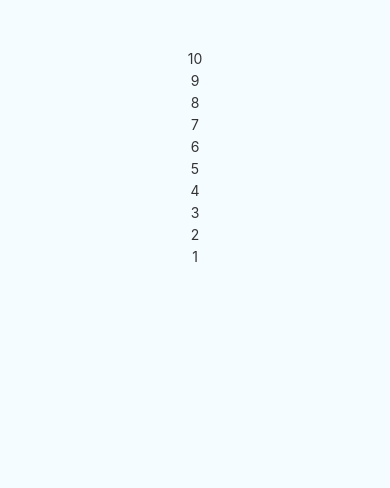
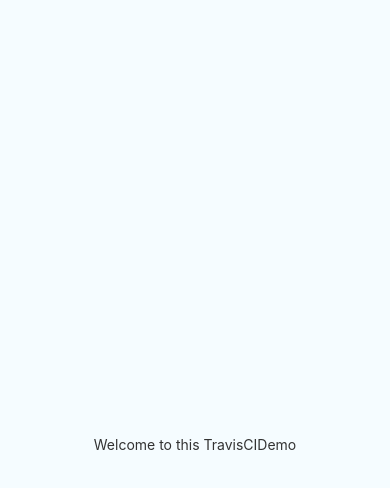
Before and after one commit to guillaime/RN-TravisCIDemo, a React Native app: screen / in a window 390 px wide. Shown: the top 488 px of the page. Built offline with nearby package versions, Linux system fonts and the light colour scheme.

Commit message:
Updated version number

```diff
--- a/App.js
+++ b/App.js
@@ -7,32 +7,19 @@
  * @lint-ignore-every XPLATJSCOPYRIGHT1
  */
 
-import React, { Component } from 'react';
+import React from 'react';
 import {
   StyleSheet,
   Text,
-  View,
-  FlatList
+  View
 } from 'react-native';
 
-class App extends Component {
-  generateArray = () => [10, 9, 8, 7, 6, 5, 4, 3, 2, 1];
-
-  state = {
-    data: this.generateArray()
-  };
-
-  render() {
-    return (
-      <View style={styles.container}>
-        <FlatList
-          renderItem={({ item }) => <Text style={styles.instructions}>{item}</Text>}
-          data={this.state.data}
-          key={({ item }) => item}
-        />
-      </View>
-    );
-  }
+function App() {
+  return (
+    <View style={styles.container}>
+      <Text style={styles.instructions}>Welcome to this TravisCIDemo</Text>
+    </View>
+  );
 }
 
 const styles = StyleSheet.create({
```
Also changed, not shown: 1 other file (tests, documents, lock files or other folders).
